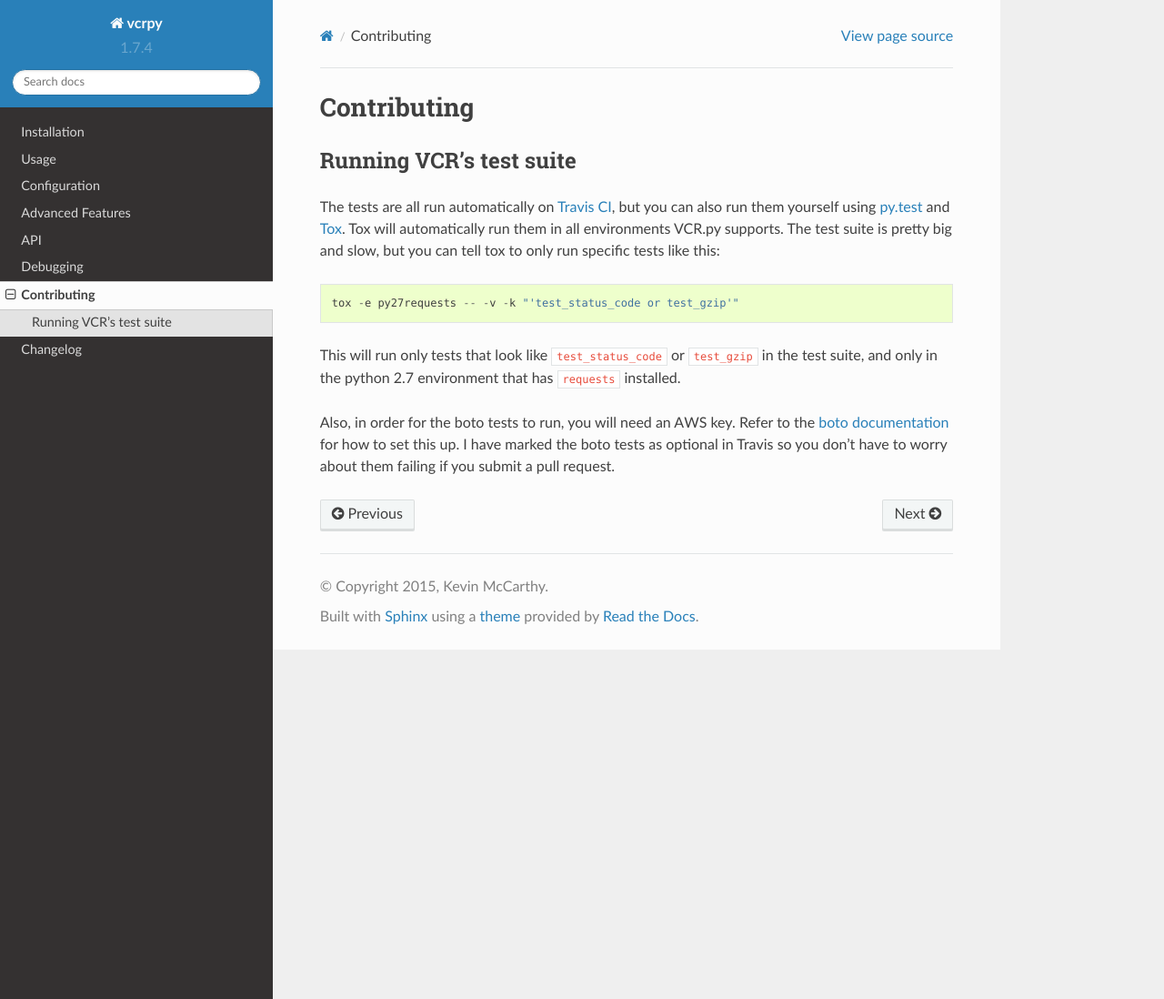
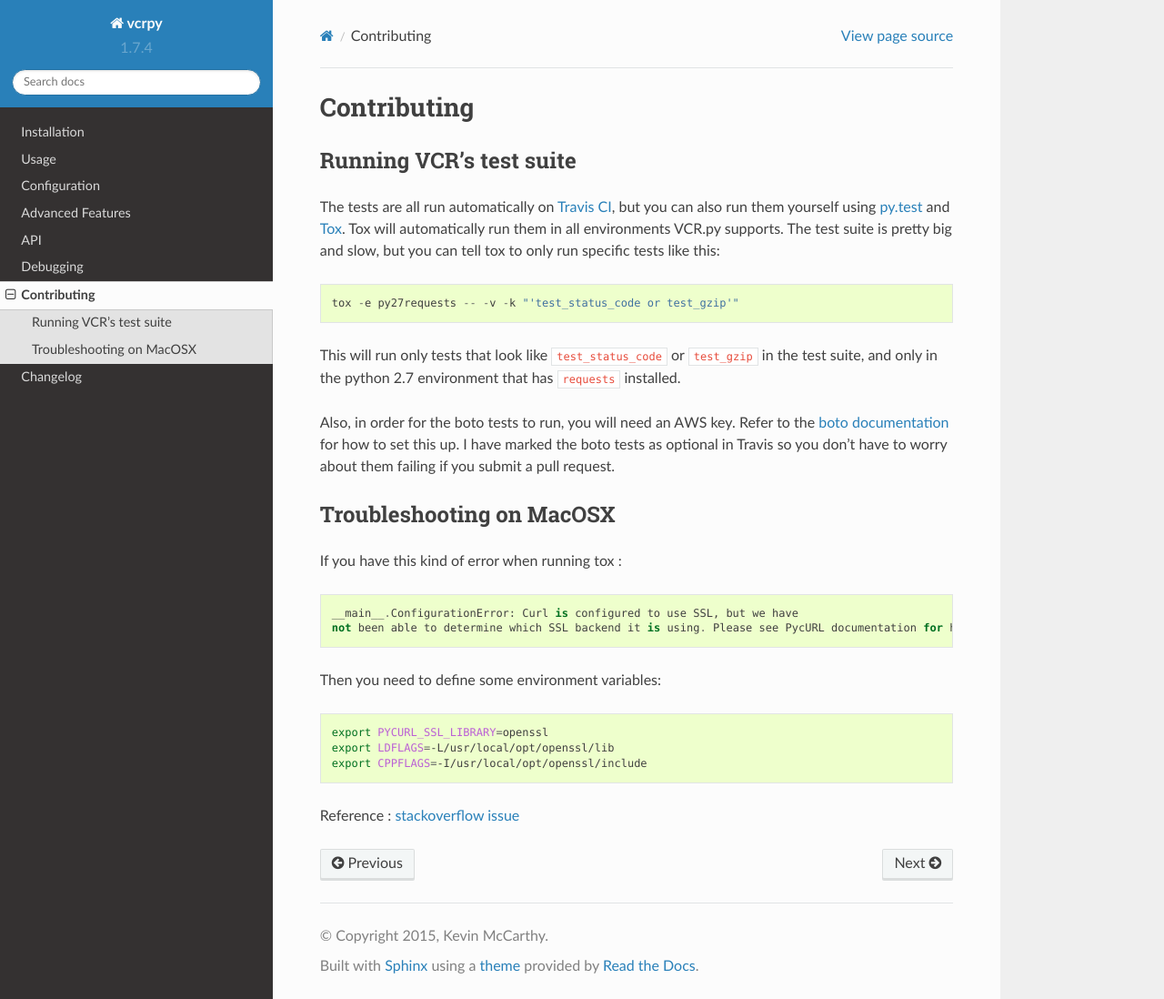
Before and after one commit to kevin1024/vcrpy, a Sphinx documentation site: the page built from docs/contributing.rst, in a window 1280 px wide and 1098 px high. Shown: the whole window at 91% size. Built offline with Sphinx 7.4.7 and the Read the Docs theme 2.0.0, drawn with Linux system fonts in a browser that asks for light colours.

Commit message:
add troubleshooting in contributing section
When I ran the test suite on macOSX, I had some issues regarding SSL configuration, I have documented the error I encounter and the solution to deal with it.

```diff
--- a/docs/contributing.rst
+++ b/docs/contributing.rst
@@ -23,3 +23,24 @@ documentation <https://boto.readthedocs.io/en/latest/getting_started.html>`__
 for how to set this up. I have marked the boto tests as optional in
 Travis so you don't have to worry about them failing if you submit a
 pull request.
+
+
+Troubleshooting on MacOSX
+-------------------------
+
+If you have this kind of error when running tox :
+
+.. code:: python
+
+    __main__.ConfigurationError: Curl is configured to use SSL, but we have
+    not been able to determine which SSL backend it is using. Please see PycURL documentation for how to specify the SSL backend manually.
+
+Then you need to define some environment variables:
+
+.. code:: bash
+
+    export PYCURL_SSL_LIBRARY=openssl
+    export LDFLAGS=-L/usr/local/opt/openssl/lib
+    export CPPFLAGS=-I/usr/local/opt/openssl/include
+
+Reference : `stackoverflow issue <https://stackoverflow.com/questions/51019622/curl-is-configured-to-use-ssl-but-we-have-not-been-able-to-determine-which-ssl>`__
```
